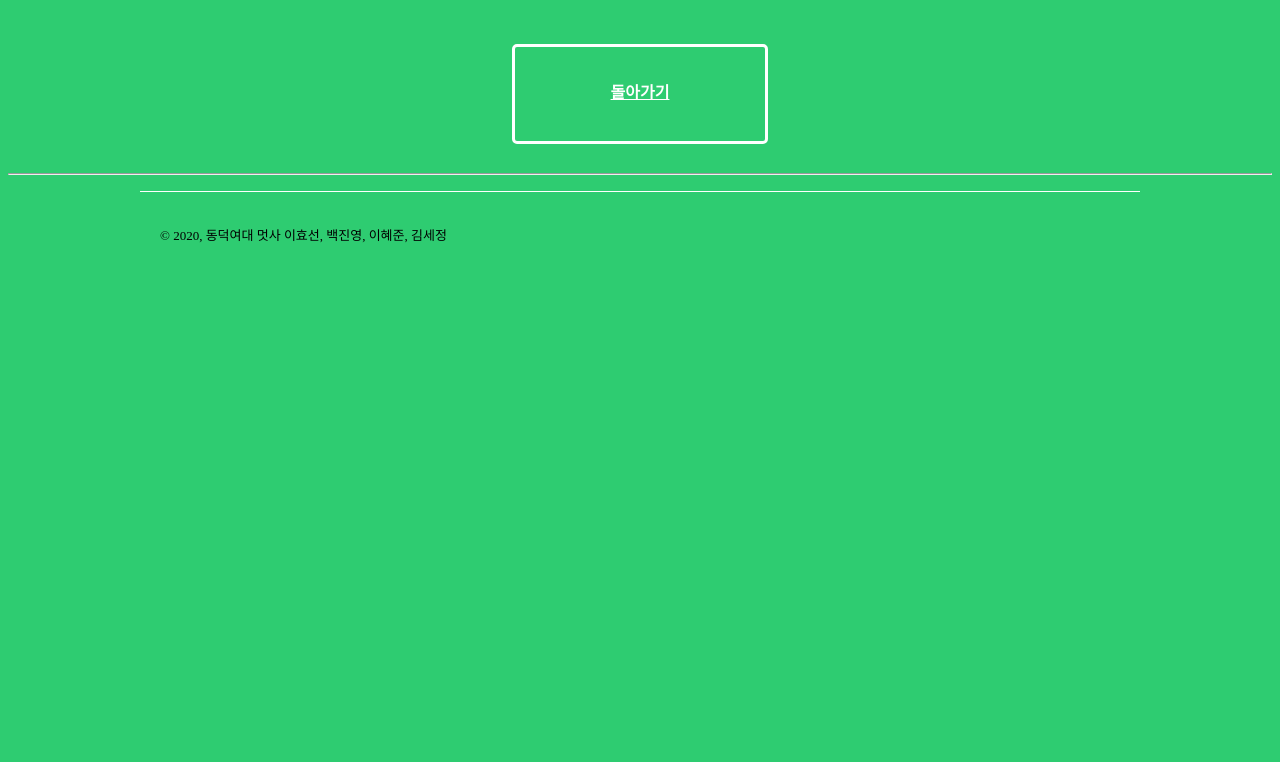
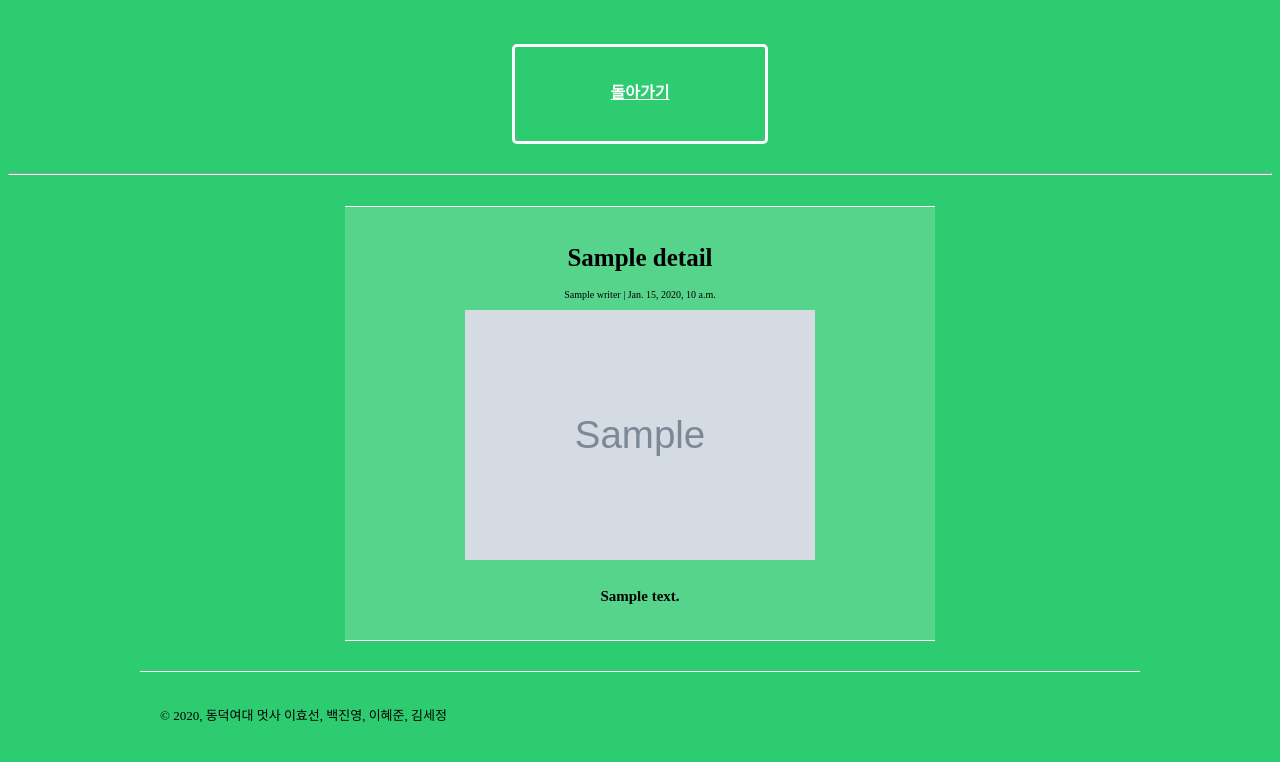
Before and after one commit to leecrossun/herethonreview, a Django app: template ReviewThon/review/templates/detail.html in a window 1280 px wide. Shown: the top 762 px of the page. Run offline with Django 3.2, Linux system fonts and the light colour scheme; the template is opened without the code that fills it: most values are stand-ins (such as "Sample title", 1, 10 or a date in 2020); grey boxes marked "Sample" are stand-in pictures; data that the repository does not hold is empty; some libraries are stand-ins or nearby versions; some web fonts are replaced.

Commit message:
detail page

```diff
--- a/ReviewThon/review/models.py
+++ b/ReviewThon/review/models.py
@@ -14,4 +14,4 @@ class Blog(models.Model):
         return self.title
 
     def sum(self):
-        return self.body[:100]
+        return self.body[:50]
--- a/ReviewThon/review/static/style.css
+++ b/ReviewThon/review/static/style.css
@@ -8,6 +8,7 @@
 body {
     background: #2ecc71;
     font-size: 62.5%;
+    word-break: break-all;
   }
 
   .nav {
@@ -121,3 +122,31 @@ footer {
 .f {padding: 20px;}
 
 .writer {font-size: 12px;}
+
+.image {
+  width: 350px;
+  height: 250px;
+}
+
+.writeBox {
+  background-color: rgba(86, 212, 139, 1);
+  width: 550px;
+  height: auto;
+  padding: 20px;
+  border-top: solid 1px white;
+  border-bottom: solid 1px white;
+  margin: 15px 15px 30px 15px;
+}
+
+h1 {
+  font-size: 25px;
+}
+
+h3 {
+  font-size: 15px;
+}
+
+.box {
+  width: 500px;
+  word-break: break-all;
+}
--- a/ReviewThon/review/templates/detail.html
+++ b/ReviewThon/review/templates/detail.html
@@ -4,11 +4,14 @@
 {% providers_media_js %}
 
 {% block content1 %}
-
     <a class="btn-1" href="{% url 'home' %}">돌아가기</a>
-
 {% endblock content1 %}
 
 {% block content2 %}
-
+<div class = "writeBox">
+    <h1>{{details.title}}</h1>
+    <p> {{details.writer}} | {{details.pub_date}}</p>
+    <img class="image" src="{{details.image.url}}"><br><br>
+    <h3 class ="box">{{details.body|linebreaksbr}}</h3>
+</div>
 {% endblock content2 %}
```
Also changed, not shown: ReviewThon/media/image/1010_qkauBNm.jpg (added), ReviewThon/media/image/캡처.JPG (added), 2 other files.
